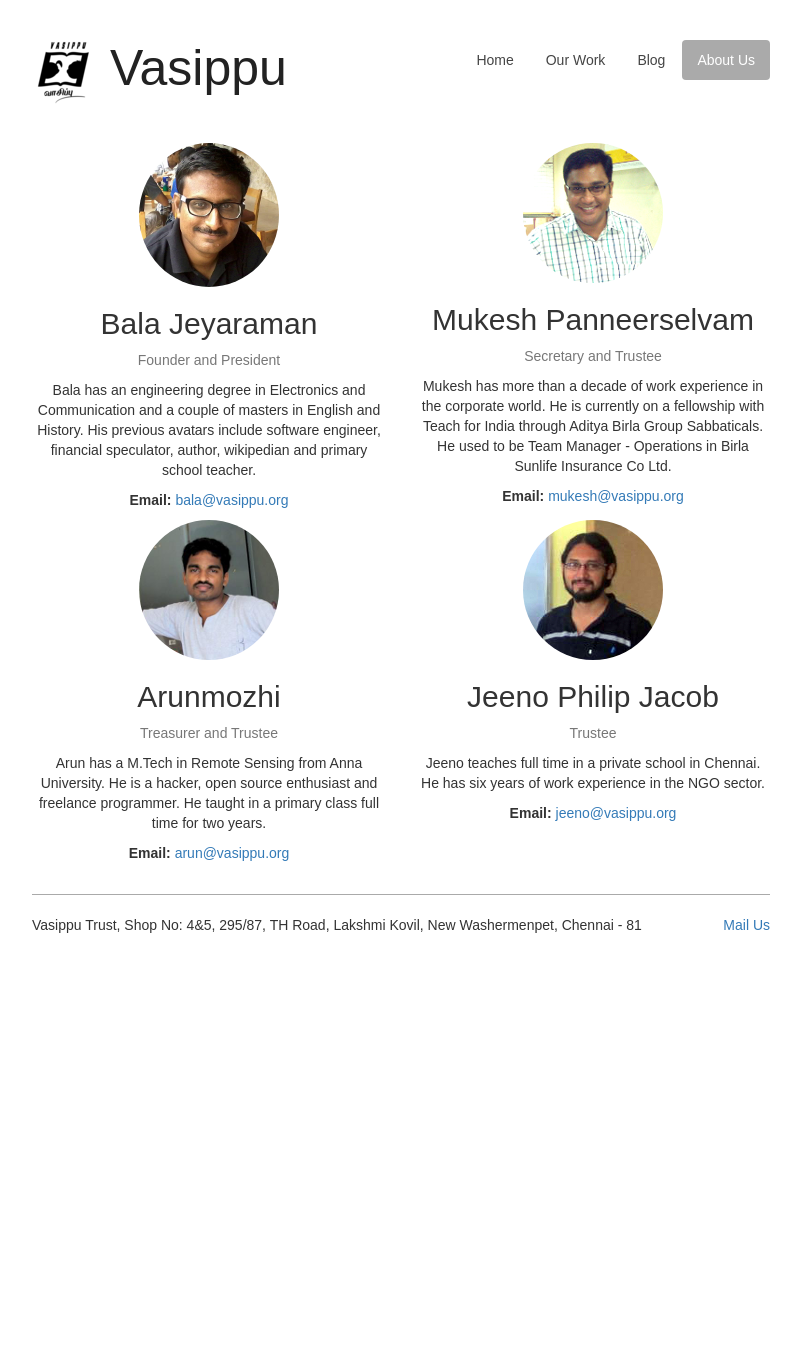
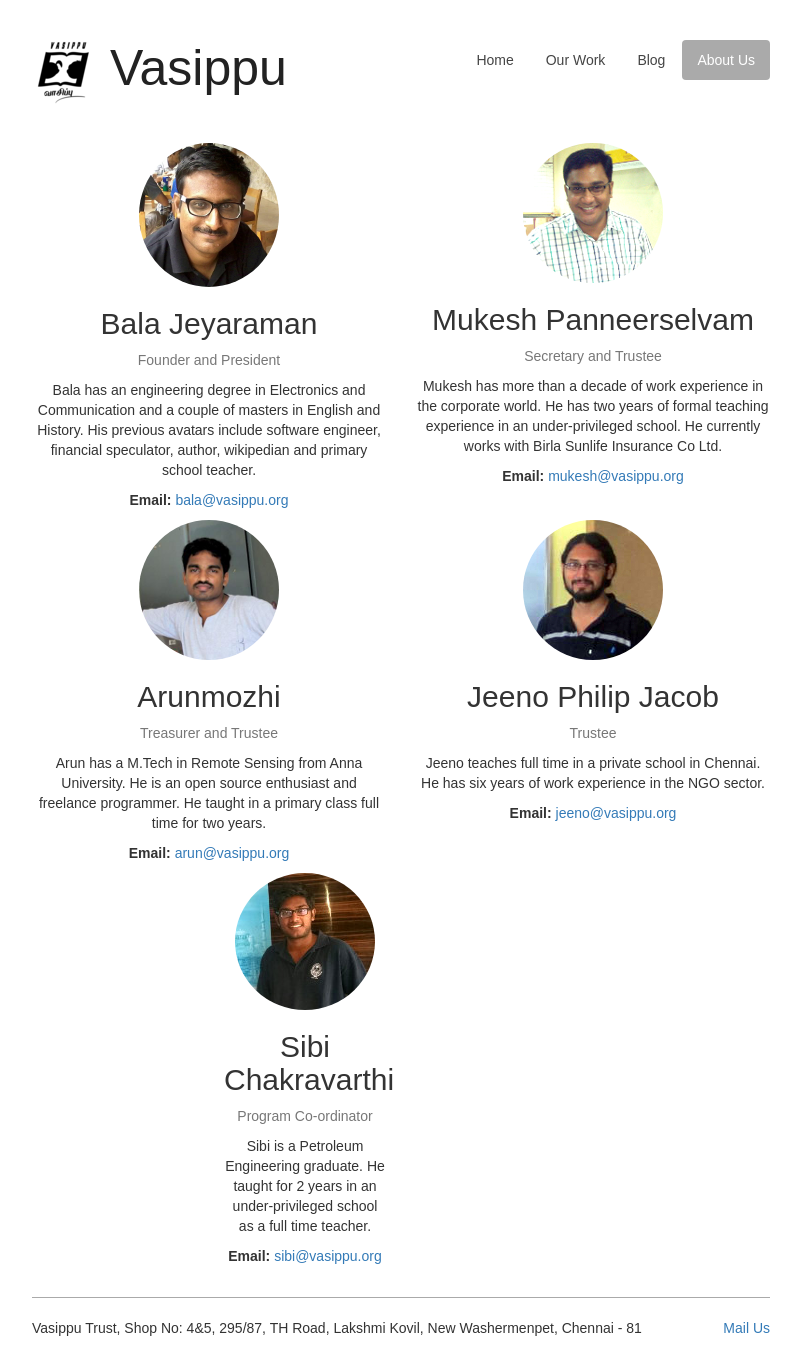
Before and after one commit to Vasippu/vasippu.github.io, a Jekyll site: the page built from about.html, in a window 1280 px wide. Shown: the whole page, without its empty margins (239-1040 px from the left). Built offline with Jekyll 4.4.1, drawn with Linux system fonts in a browser that asks for light colours; some web fonts are replaced; before the commit the page ends 945 px from its top, so only the background shows below that.

Commit message:
updated the site with sibi and mukesh data

```diff
--- a/about.html
+++ b/about.html
@@ -19,7 +19,7 @@ permalink: /about-us/
           <h2>Mukesh Panneerselvam</h2>
           <p class="text-muted">Secretary and Trustee</p>
       <p>
-        Mukesh has more than a decade of work experience in the corporate world. He is currently on a fellowship with Teach for India through Aditya Birla Group Sabbaticals. He used to be Team Manager - Operations in Birla Sunlife Insurance Co Ltd.
+        Mukesh has more than a decade of work experience in the corporate world. He has two years of formal teaching experience in an under-privileged school. He currently works with Birla Sunlife Insurance Co Ltd.
       </p>
       <p><strong>Email: </strong><a href="mailto:mukesh@vasippu.org">mukesh@vasippu.org</a></p>
   </div>
@@ -30,7 +30,7 @@ permalink: /about-us/
       <h2>Arunmozhi</h2>
       <p class="text-muted">Treasurer and Trustee</p>
       <p>
-          Arun has a M.Tech in Remote Sensing from Anna University. He is a hacker, open source enthusiast and freelance programmer. He taught in a primary class full time for two years.
+          Arun has a M.Tech in Remote Sensing from Anna University. He is an open source enthusiast and freelance programmer. He taught in a primary class full time for two years.
       </p>
       <p><strong>Email: </strong><a href="mailto:arun@vasippu.org">arun@vasippu.org</a></p>
   </div>
@@ -43,5 +43,15 @@ permalink: /about-us/
       </p>
       <p><strong>Email: </strong><a href="mailto:jeeno@vasippu.org">jeeno@vasippu.org</a></p>
   </div>
-
 </div>
+<div class="row text-center">
+  <div class="col-sm-offset-3 col-sm-3 col-md-offset-3 col-md-3 col-xs-12">
+      <img src="{{ "/images/sibi.jpg" | prepend: site.baseurl }}" alt="Sibi Photo" class="img-circle center-block">
+      <h2>Sibi Chakravarthi</h2>
+      <p class="text-muted">Program Co-ordinator</p>
+      <p>
+        Sibi is a Petroleum Engineering graduate. He taught for 2 years in an under-privileged school as a full time teacher.
+      </p>
+      <p><strong>Email: </strong><a href="mailto:sibi@vasippu.org">sibi@vasippu.org</a></p>
+  </div>
+</div>
```
Also changed, not shown: work.md (+2 -2 lines), images/sibi.jpg (added).
